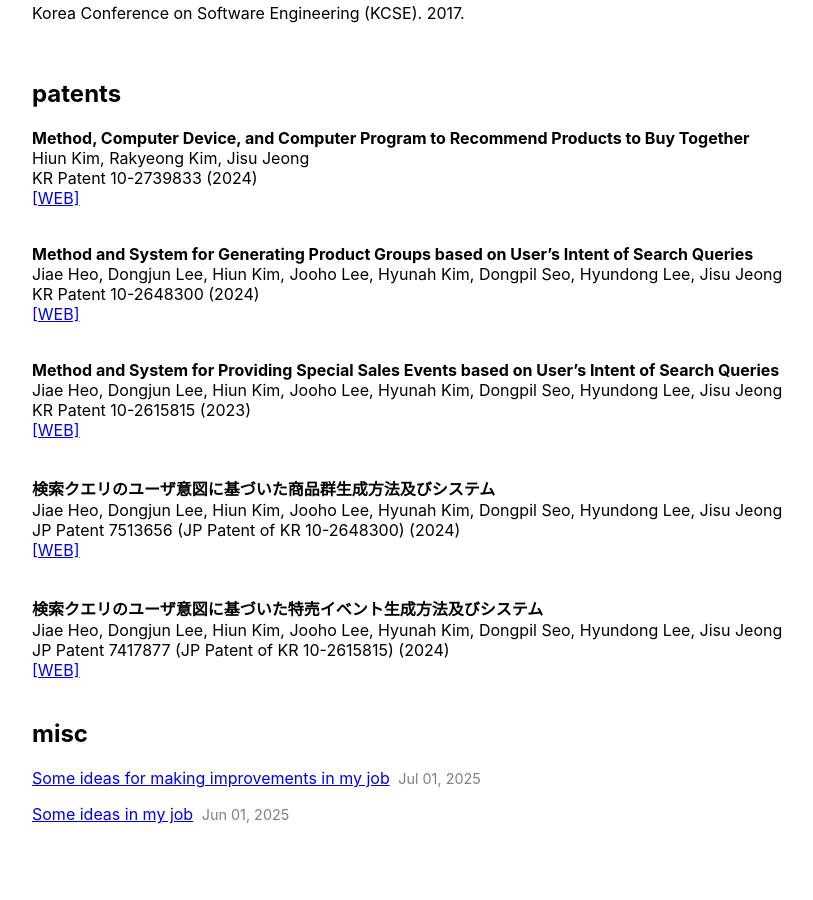
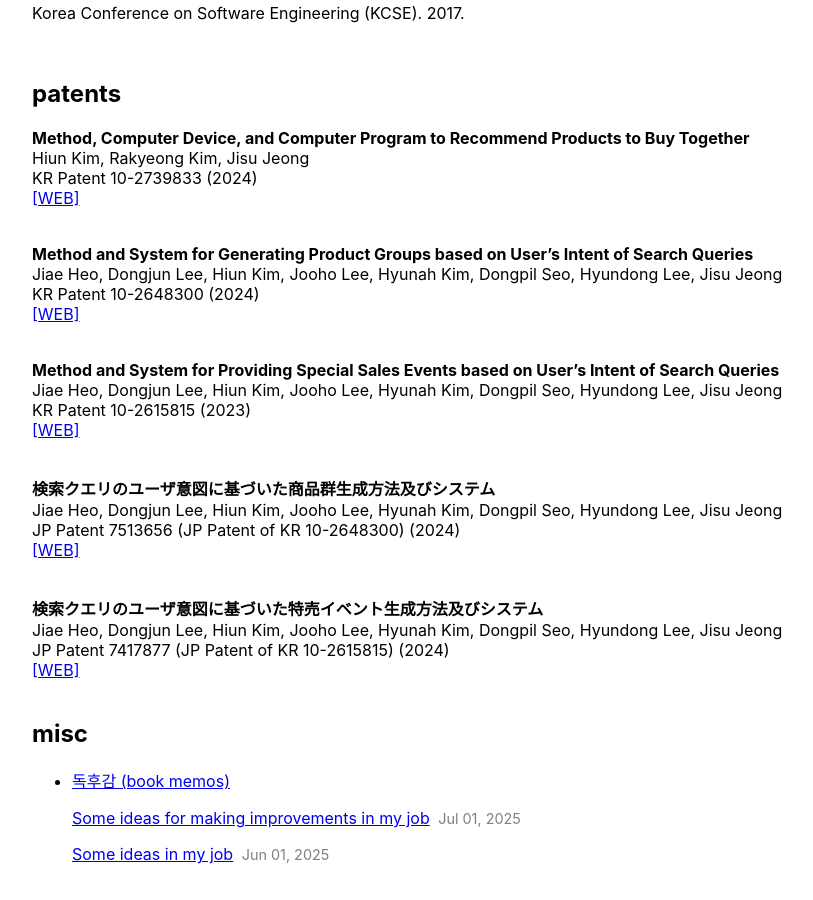
Before and after one commit to hiun/hiun.github.io, a Jekyll site: the page built from index.md, in a window 1280 px wide and 900 px high, scrolled down 1562 px. Shown: the whole window, without its empty margins (193-1006 px from the left). Built offline with Jekyll 4.4.1, drawn with Linux system fonts in a browser that asks for light colours; before the commit the page ends 2422 px from its top, so only the background shows below that.

Commit message:
Update index.md

```diff
--- a/index.md
+++ b/index.md
@@ -53,6 +53,8 @@ These are the papers among my works that I can share publicly (you can also try
 
 ## misc
 
+- [독후감 (book memos)](/bookmemo)
+
 {% for data in site.categories.notes %}
   <p><a href="{{ data.url }}">{{ data.title }}</a>&nbsp;<span style="color: gray; font-size: 0.9em"> {{ data.date | date: "%b %d, %Y" }}</span></p>
 {% endfor %}
```
